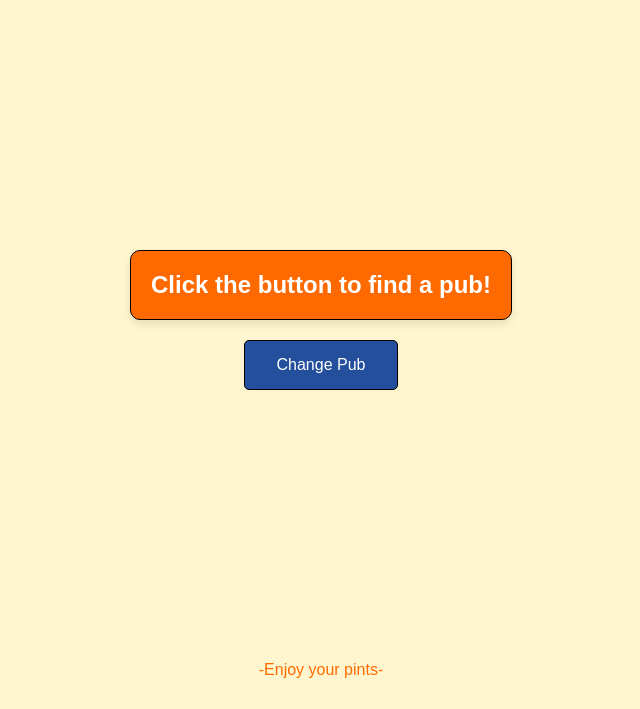
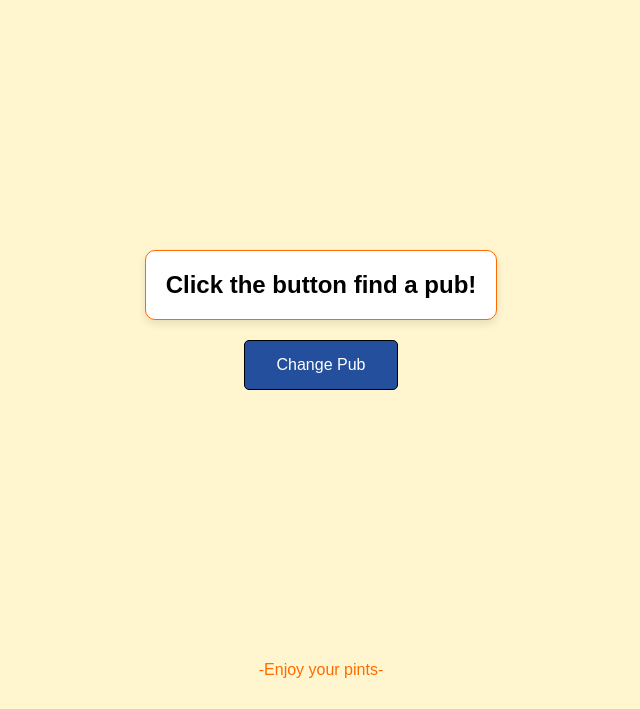
Before and after one commit to PadraigHawkins/Out-new, a plain HTML site: page index.html in a window 1280 px wide. Shown: the part 91-800 px from the top of the page, without its empty margins (319-959 px from the left). Drawn offline with Linux system fonts and the light colour scheme.

Commit message:
new colour

```diff
--- a/index.html
+++ b/index.html
@@ -16,7 +16,7 @@
         </header>
         <main class="app-content">
             <div class="name-container">
-                <h2 id="randomPub">Click the button to find a pub!</h2>
+                <h2 id="randomPub">Click the button find a pub!</h2>
             </div>
             <button class="change-name-button" onclick="changePub()">Change Pub</button>
             <p></p>
--- a/styles.css
+++ b/styles.css
@@ -36,16 +36,16 @@ body {
 .name-container {
     margin-bottom: 20px;
     padding: 20px; /* Space inside the border */
-    border: 1px solid #000000; /* Dark border around the content */
+    border: 1px solid #ff6a00; /* Dark border around the content */
     border-radius: 10px; /* Rounded corners */
-    background-color: #ff6a00; /* Background color inside the container */
-    box-shadow: 0 4px 8px rgba(0, 0, 0, 0.1); /* Light shadow effect */
+    background-color: #ffffff; /* Background color inside the container */
+    box-shadow: 0 4px 8px #0000001a; /* Light shadow effect */
     position: relative;
 }
 
 .name-container h2 {
     font-size: 24px;
-    color: #ffffff;
+    color: #000000;
     transition: transform 0.2s ease; /* Animation for jumping effect */
 }
 
```
